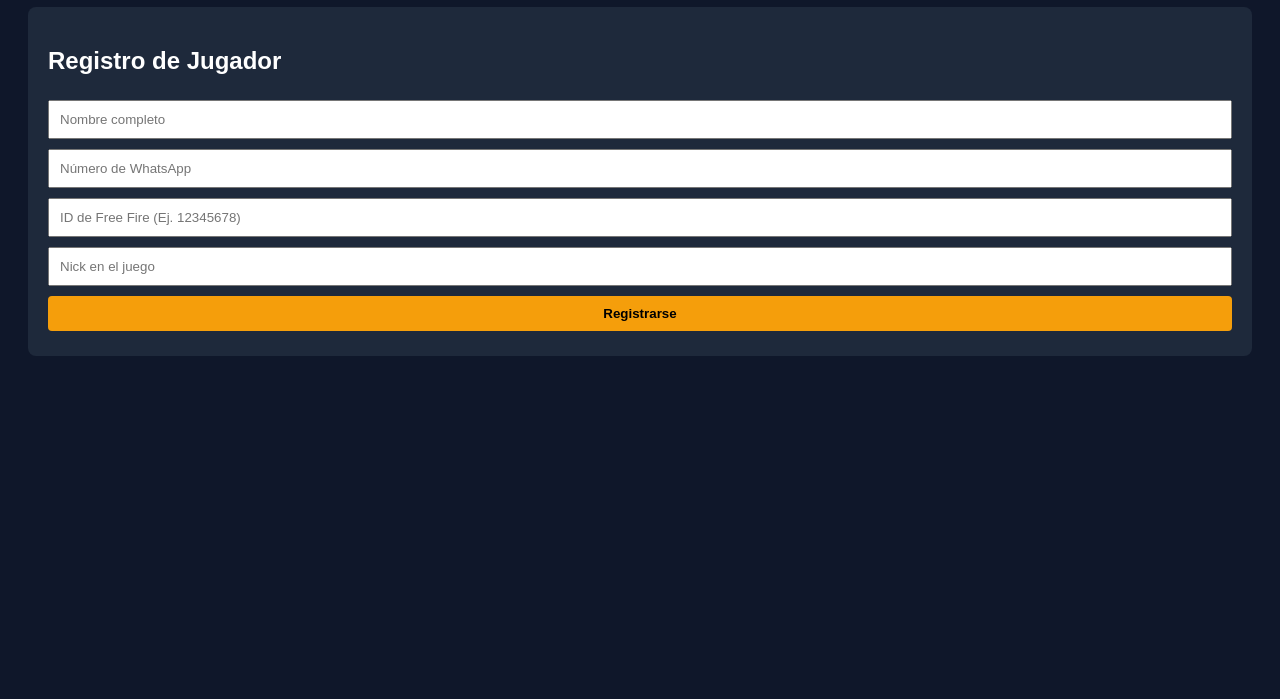
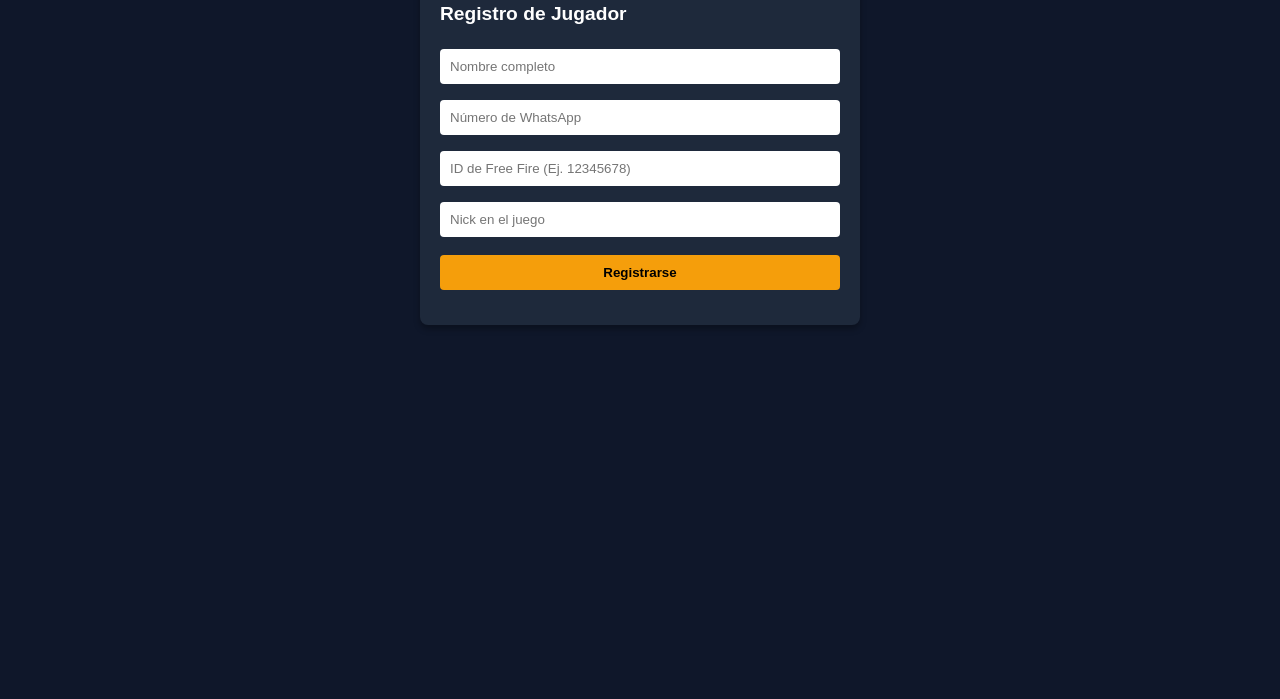
Before and after one commit to Jhonjames501/torneos-freefire., a plain HTML site: page frontend/index.html in a window 1280 px wide. Shown: the part 101-800 px from the top of the page. Drawn offline with Linux system fonts and the light colour scheme.

Commit message:
Refactor registration form and update title
Updated the title and improved the registration form structure. Added form validation and enhanced error handling.

```diff
--- a/frontend/index.html
+++ b/frontend/index.html
@@ -3,13 +3,59 @@
 <head>
     <meta charset="UTF-8">
     <meta name="viewport" content="width=device-width, initial-scale=1.0">
-    <title>Torneos Free Fire - Panel</title>
+    <title>Plataforma de Torneos Free Fire</title>
     <style>
-        body { font-family: Arial, sans-serif; background: #0f172a; color: #fff; padding: 20px; }
-        .card { background: #1e293b; padding: 20px; margin-bottom: 15px; border-radius: 8px; }
-        input, button { padding: 10px; margin: 5px 0; width: 100%; box-sizing: border-box; }
-        button { background: #f59e0b; color: #000; font-weight: bold; border: none; cursor: pointer; border-radius: 4px; }
-        button:hover { background: #d97706; }
+        body {
+            font-family: Arial, sans-serif;
+            background-color: #0f172a;
+            color: #ffffff;
+            margin: 0;
+            padding: 20px;
+        }
+        h1 {
+            text-align: center;
+            font-size: 1.5rem;
+            margin-bottom: 20px;
+        }
+        .card {
+            background-color: #1e293b;
+            padding: 20px;
+            border-radius: 8px;
+            max-width: 400px;
+            margin: 0 auto;
+            box-shadow: 0 4px 6px rgba(0,0,0,0.3);
+        }
+        h2 {
+            font-size: 1.2rem;
+            margin-top: 0;
+        }
+        input {
+            width: 100%;
+            padding: 10px;
+            margin: 8px 0;
+            border: none;
+            border-radius: 4px;
+            box-sizing: border-box;
+        }
+        button {
+            width: 100%;
+            background-color: #f59e0b;
+            color: #000;
+            font-weight: bold;
+            padding: 10px;
+            border: none;
+            border-radius: 4px;
+            cursor: pointer;
+            margin-top: 10px;
+        }
+        button:hover {
+            background-color: #d97706;
+        }
+        #mensaje {
+            margin-top: 15px;
+            text-align: center;
+            font-weight: bold;
+        }
     </style>
 </head>
 <body>
@@ -18,16 +64,24 @@
 
     <div class="card">
         <h2>Registro de Jugador</h2>
-        <input type="text" id="nombre" placeholder="Nombre completo">
-        <input type="text" id="whatsapp" placeholder="Número de WhatsApp">
-        <input type="text" id="freefire_id" placeholder="ID de Free Fire (Ej. 12345678)">
-        <input type="text" id="nickname" placeholder="Nick en el juego">
-        <button onclick="registrarJugador()">Registrarse</button>
+        <form id="formRegistro">
+            <input type="text" id="nombre" placeholder="Nombre completo" required>
+            <input type="text" id="whatsapp" placeholder="Número de WhatsApp" required>
+            <input type="text" id="freefire_id" placeholder="ID de Free Fire (Ej. 12345678)" required>
+            <input type="text" id="nickname" placeholder="Nick en el juego" required>
+            <button type="submit">Registrarse</button>
+        </form>
+        <div id="mensaje"></div>
     </div>
 
     <script>
-        async function registrarJugador() {
-            const data = {
+        const form = document.getElementById('formRegistro');
+        const mensajeDiv = document.getElementById('mensaje');
+
+        form.addEventListener('submit', async (e) => {
+            e.preventDefault();
+
+            const datos = {
                 nombre: document.getElementById('nombre').value,
                 whatsapp: document.getElementById('whatsapp').value,
                 freefire_id: document.getElementById('freefire_id').value,
@@ -35,18 +89,28 @@
             };
 
             try {
-                const response = await fetch('/api/registrar', {
+                const respuesta = await fetch('/api/registrar', {
                     method: 'POST',
                     headers: { 'Content-Type': 'application/json' },
-                    body: JSON.stringify(data)
+                    body: JSON.stringify(datos)
                 });
 
-                const resultado = await response.json();
-                alert(resultado.mensaje || resultado.error);
+                const resultado = await respuesta.json();
+
+                if (respuesta.ok) {
+                    mensajeDiv.style.color = '#4ade80';
+                    mensajeDiv.textContent = `${resultado.mensaje} ¡Bienvenido, ${resultado.usuario.nickname}!`;
+                    form.reset();
+                } else {
+                    mensajeDiv.style.color = '#f87171';
+                    mensajeDiv.textContent = resultado.error || 'Ocurrió un error en el registro.';
+                }
             } catch (error) {
-                alert('Ocurrió un error al conectar con el servidor.');
+                mensajeDiv.style.color = '#f87171';
+                mensajeDiv.textContent = 'Error de conexión con el servidor.';
             }
-        }
+        });
     </script>
+
 </body>
 </html>
```
